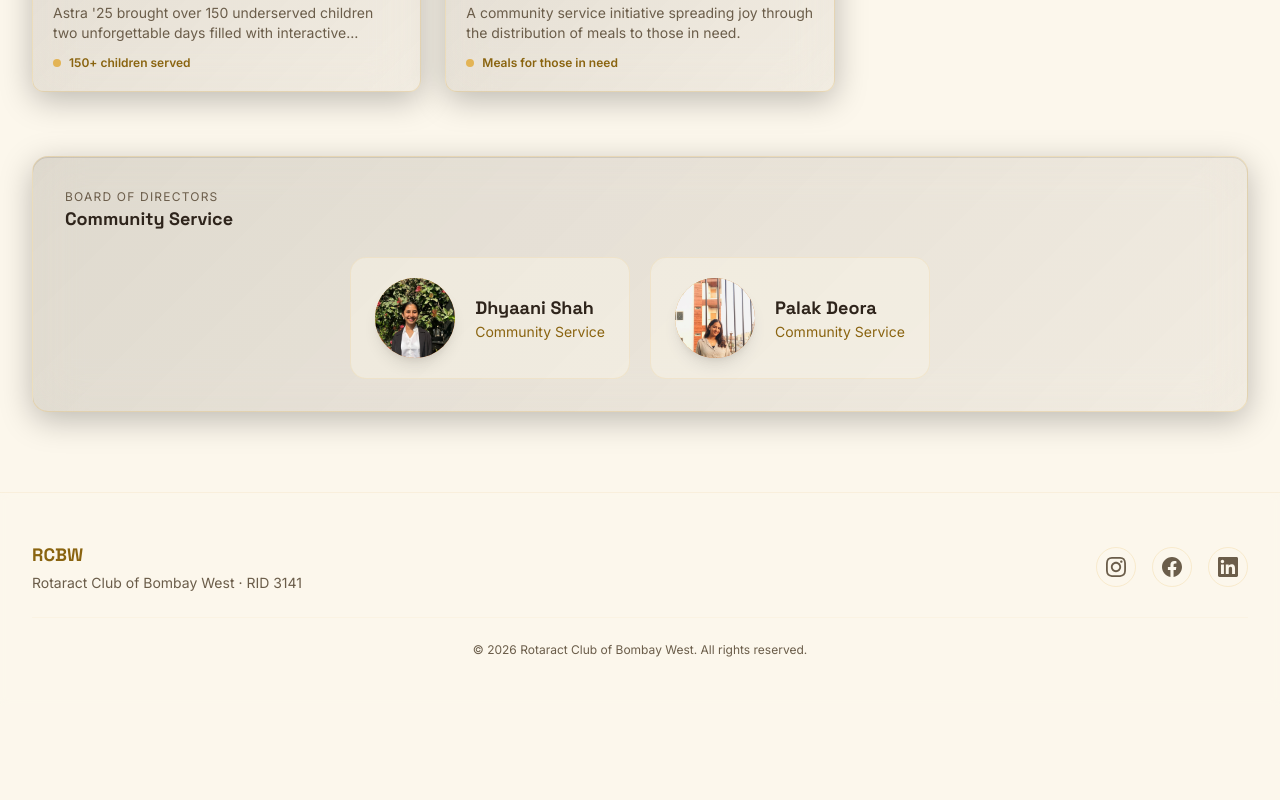
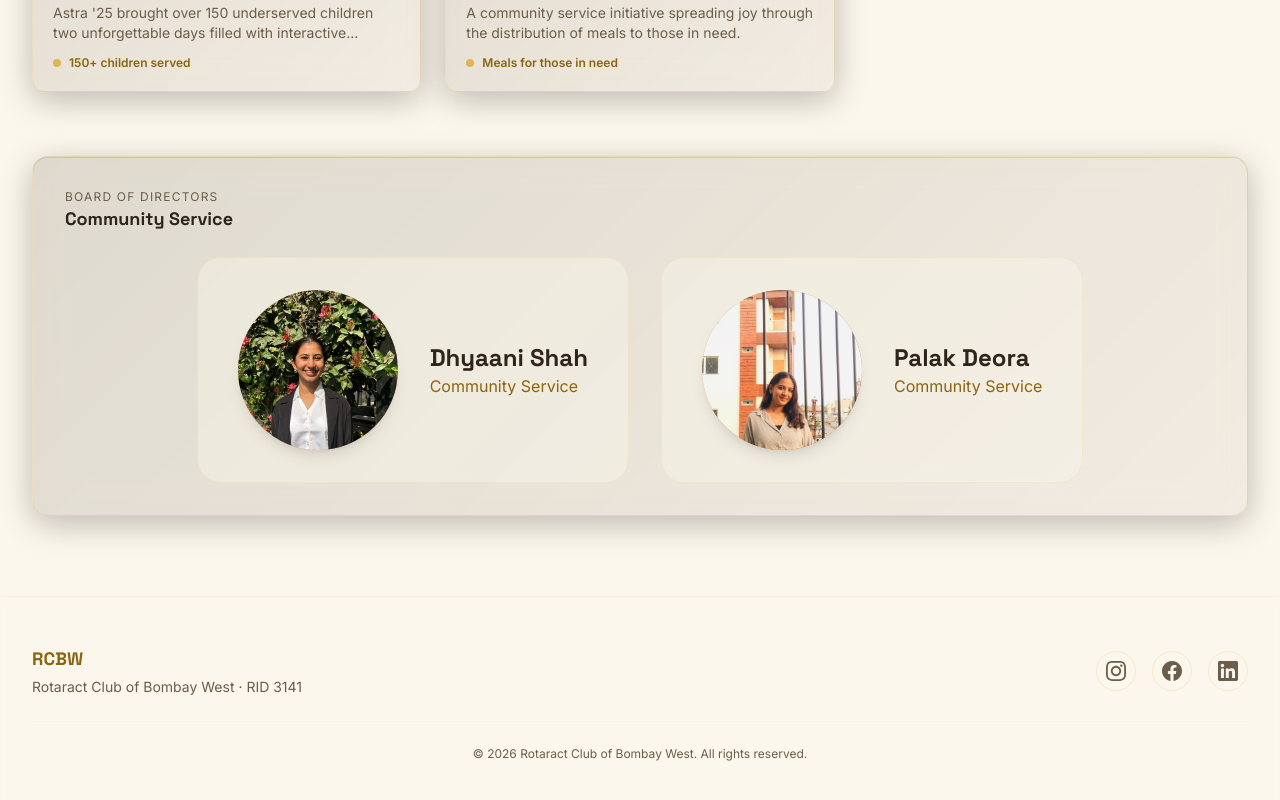
Before and after one commit to Harkeerat-ai/rc_web, a Next.js app: page /avenues/community-service in a window 1280 px wide. Shown: the part 1313-2113 px from the top of the page. Before the commit the page ends 2019 px from the top, so only its background shows below. Built offline with nearby package versions, Linux system fonts and the light colour scheme.

Commit message:
Double size of avenue board director frames and avatars

```diff
--- a/components/avenues/AvenueOfficer.tsx
+++ b/components/avenues/AvenueOfficer.tsx
@@ -22,13 +22,13 @@ export default function AvenueOfficer({ avenue }: { avenue: Avenue }) {
         </h3>
       </div>
 
-      <div className="flex flex-wrap justify-center gap-5">
+      <div className="flex flex-wrap justify-center gap-8">
         {directors.map((director) => (
           <div
             key={director.name}
-            className="flex items-center gap-5 rounded-2xl border border-gold/15 bg-primary/40 px-6 py-5"
+            className="flex items-center gap-8 rounded-3xl border border-gold/15 bg-primary/40 px-10 py-8"
           >
-            <div className="w-20 h-20 rounded-full overflow-hidden bg-gradient-to-br from-gold to-rust flex items-center justify-center shadow-lg shrink-0">
+            <div className="w-40 h-40 rounded-full overflow-hidden bg-gradient-to-br from-gold to-rust flex items-center justify-center shadow-lg shrink-0">
               {director.photo ? (
                 // eslint-disable-next-line @next/next/no-img-element
                 <img
@@ -39,16 +39,16 @@ export default function AvenueOfficer({ avenue }: { avenue: Avenue }) {
                   className="w-full h-full object-cover object-top"
                 />
               ) : (
-                <span className="text-white font-heading text-2xl font-bold">
+                <span className="text-white font-heading text-5xl font-bold">
                   {director.name.charAt(0)}
                 </span>
               )}
             </div>
             <div>
-              <h4 className="font-heading text-base sm:text-lg font-bold text-ivory">
+              <h4 className="font-heading text-lg sm:text-2xl font-bold text-ivory">
                 {director.name}
               </h4>
-              <p className="text-goldtext text-sm">{director.role}</p>
+              <p className="text-goldtext text-base">{director.role}</p>
             </div>
           </div>
         ))}
```
